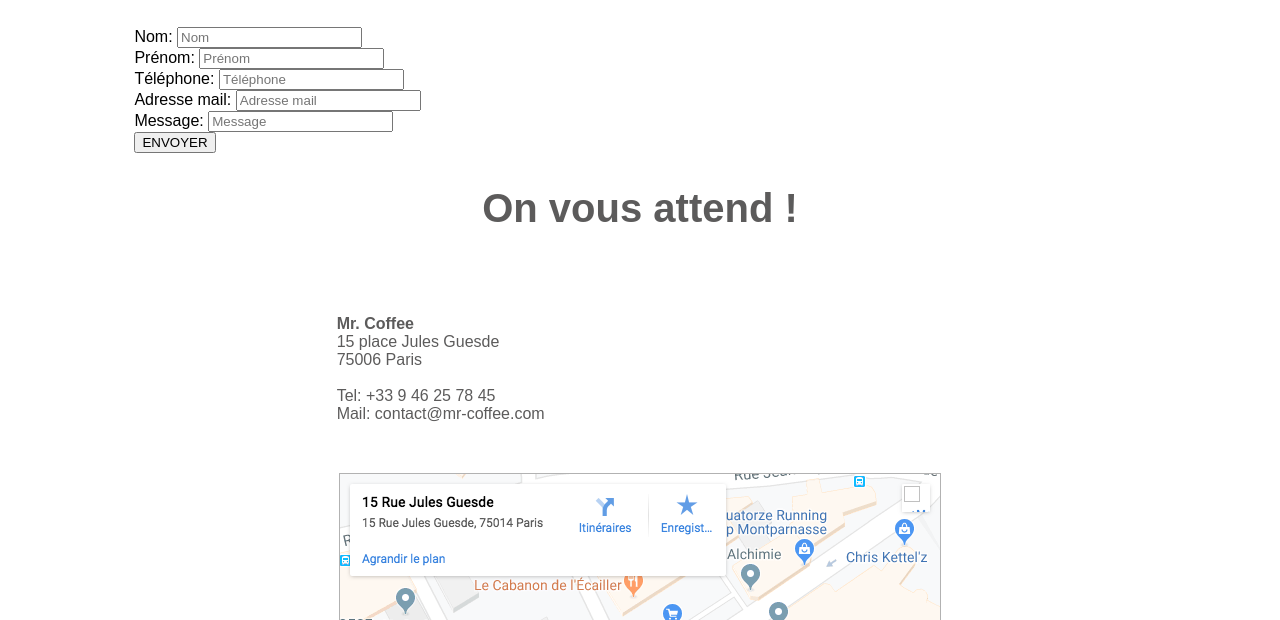
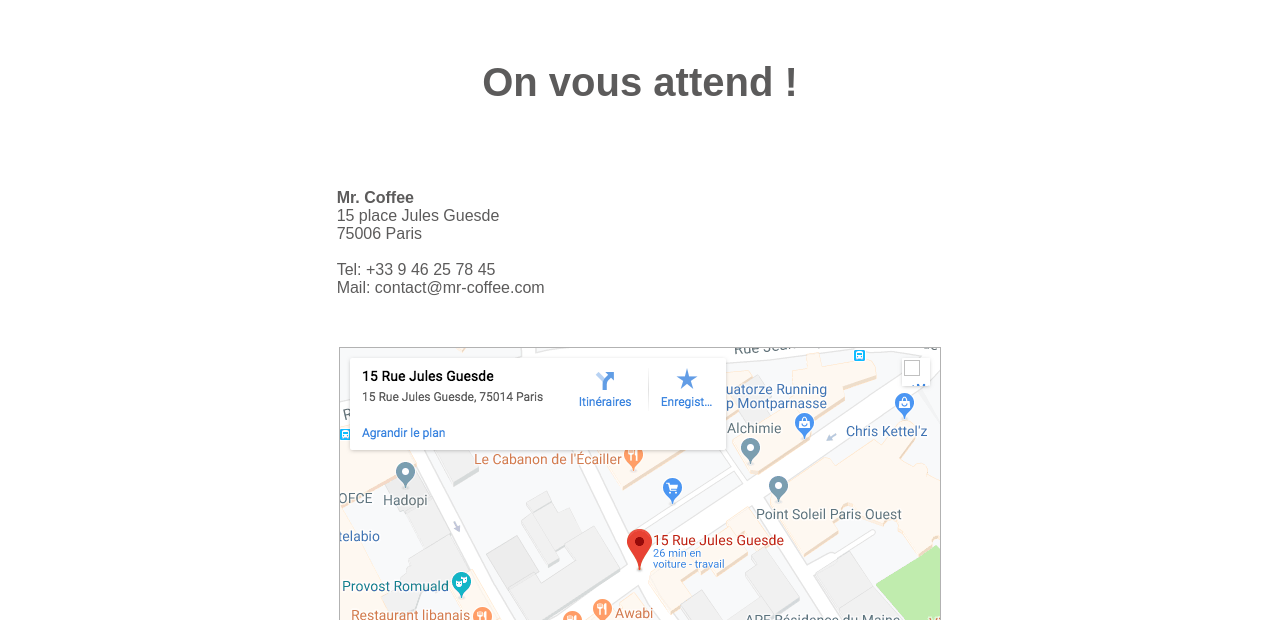
Before and after one commit to MidLifeTofu/Project1, a plain HTML site: page www/contact.html in a window 1280 px wide. Shown: the part 180-800 px from the top of the page. Drawn offline with Linux system fonts and the light colour scheme.

Commit message:
error fix

```diff
--- a/www/contact.html
+++ b/www/contact.html
@@ -20,31 +20,6 @@
         <img src="Assets/full_logo_dark.png" alt="full_logo_dark"  id="logoDark">
         </div>
 
-        <section id="contactform">
-            <form>
-                <div>
-                    <label for="surname">Nom:</label>
-                    <input id="surname" type="text" name="surname" placeholder="Nom">
-                </div>
-                <div>
-                    <label for="name">Prénom:</label>
-                    <input id="name" type="text" name="name" placeholder="Prénom">
-                </div>
-                <div>
-                    <label for="phone">Téléphone:</label>
-                    <input id="phone" type="number" name="phone" placeholder="Téléphone">
-                </div>
-                <div>
-                    <label for="address">Adresse mail:</label>
-                    <input id="address" type="text" name="address" placeholder="Adresse mail">
-                </div>
-                <div>
-                    <label for="message">Message:</label>
-                    <input id="message" type="number" name="message" placeholder="Message">
-                </div>
-                <button type="submit">ENVOYER</button>
-            </form>
-        </section>
     <section>
     <h1 id="contactheading"> On vous attend !</h1>
     <address>
```
Also changed, not shown: www/formHandeler.js (deleted, +0 -14 lines).
